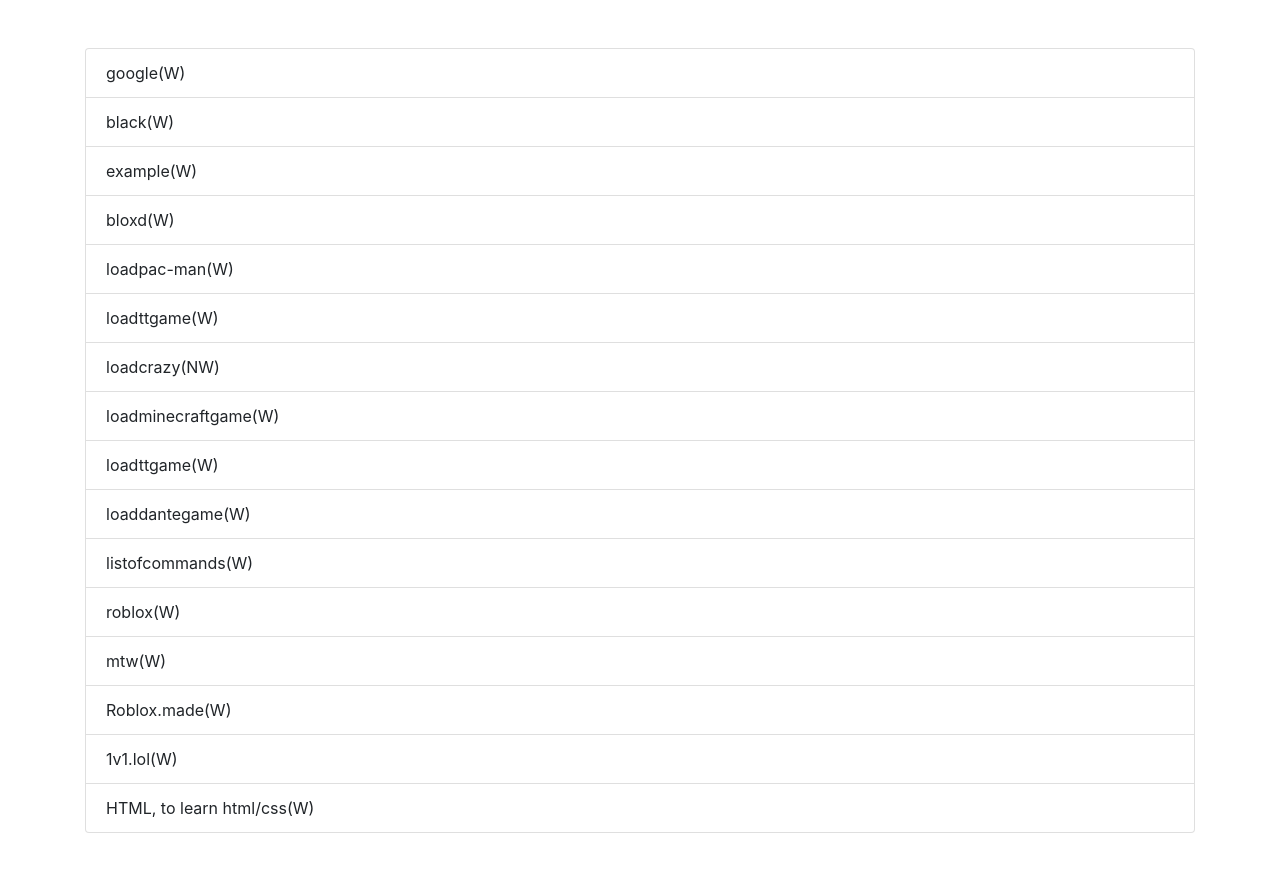
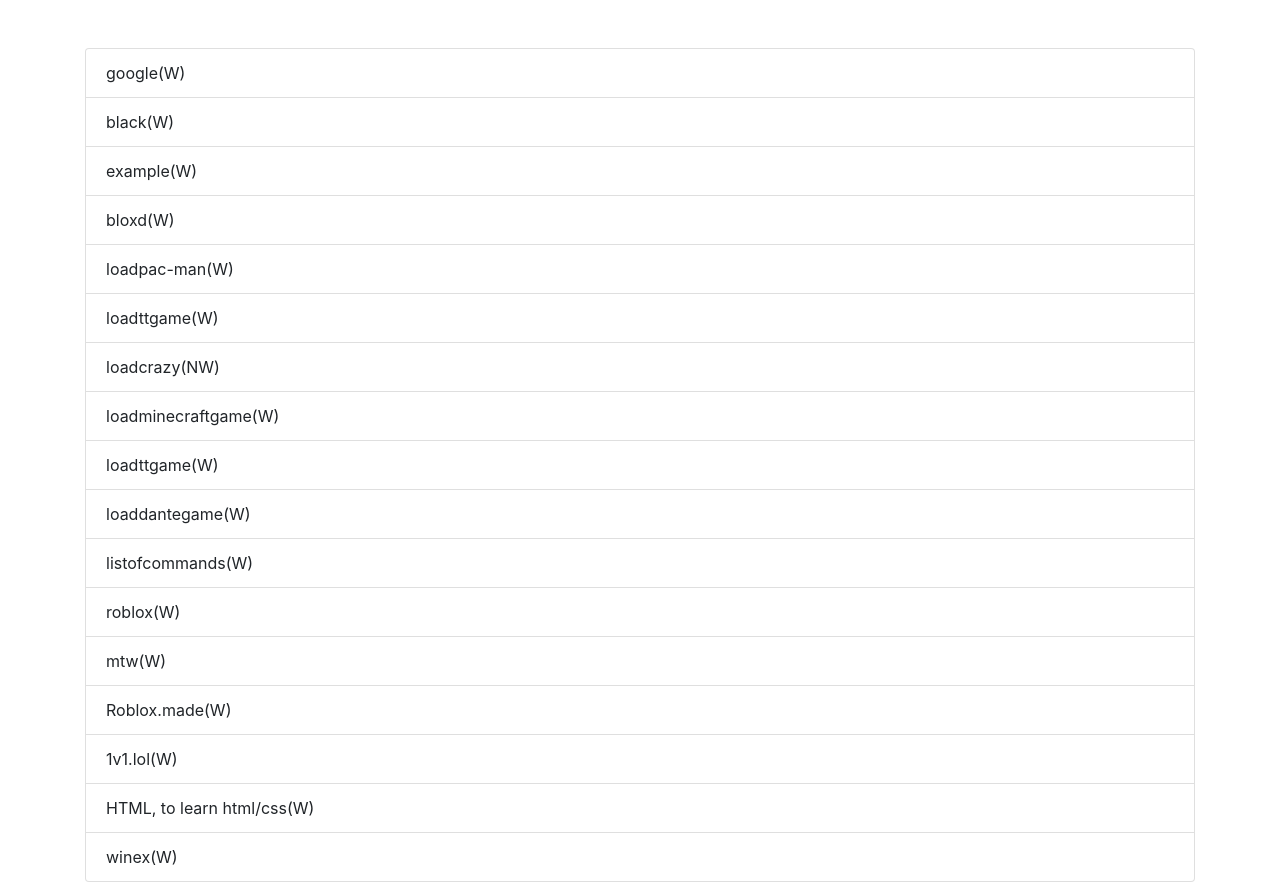
Before and after one commit to DaManMc112/Win-10-interface, a plain HTML site: page list.html in a window 1280 px wide. Before the commit the page ends 833 px from the top, so only its background shows below. Drawn offline with nearby package versions, Linux system fonts and the light colour scheme.

Commit message:
Update list.html

```diff
--- a/list.html
+++ b/list.html
@@ -23,6 +23,7 @@
              <li class="list-group-item">Roblox.made(W)</li>
              <li class="list-group-item">1v1.lol(W)</li>
             <li class="list-group-item">HTML, to learn html/css(W)</li>
+            <li class="list-group-item">winex(W)</li>
 
         </ul>
     </div>
```
